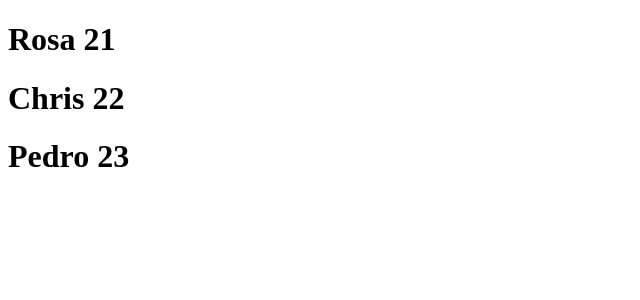
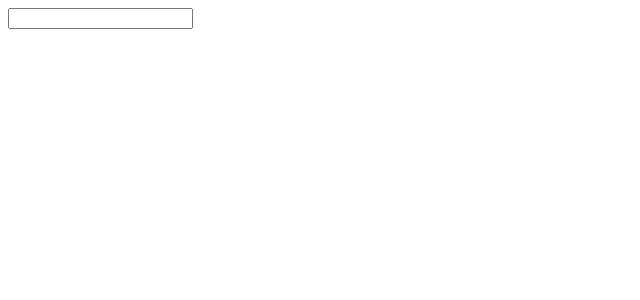
Before and after one commit to Rosa-Kang/dailyReact, a React (Create React App) app: page / in a window 1280 px wide. Shown: the top 300 px of the page, without its empty margins (0-640 px from the left). Built offline with nearby package versions, Linux system fonts and the light colour scheme.

Commit message:
add States in React

```diff
--- a/src/App.js
+++ b/src/App.js
@@ -1,30 +1,14 @@
 import './App.css';
+import { useState, useEffect } from 'react';
 
 function App() {
+  const [string, setString] = useState('');
 
-  const users = [
-    { name: "Rosa", age: 21 },
-    { name: "Chris", age: 22 },
-    { name: "Pedro", age: 23 },
+  const handleChange = (e) => {
+    let value = e.target.value;
+    setString(value);
+  }
 
-  ];
-
-
-  return (
-    <div className="App">
-      <div>{users.map((user, index) => {
-        return <User key={ index } name={user.name} age={ user.age} />
-      })}</div>
-    </div>
-  );
+  return <div><input type="text" onChange={handleChange} />{string}</div>;
 }
-
-const User = (props) => {
-  return (
-    <div>
-      <h1>{props.name} {props.age}</h1>
-    </div>
-    )
-}
-
 export default App;
```
Also changed, not shown: 1 other file (tests, documents, lock files or other folders).
